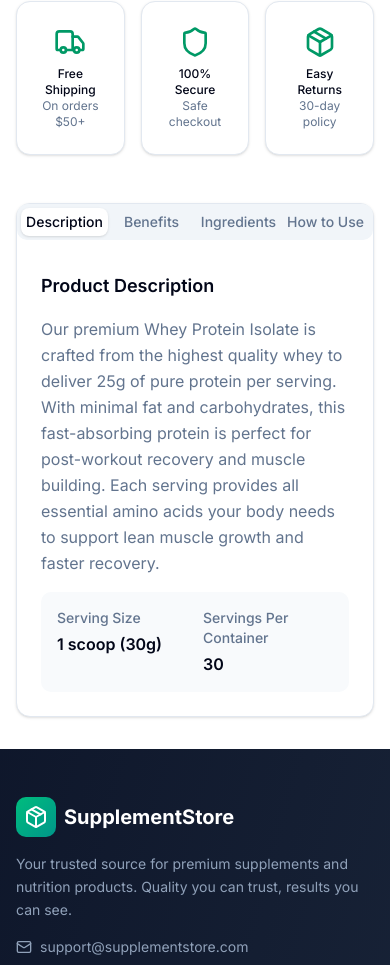
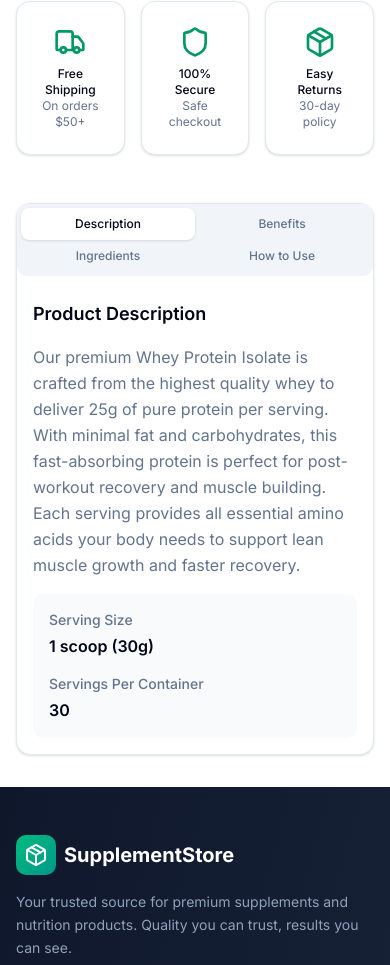
Before and after one commit to patricio0312rev/topflight-app, a Next.js app: page /products/1 in a window 390 px wide. Shown: the part 1172-2137 px from the top of the page. Built offline with nearby package versions, Linux system fonts and the light colour scheme.

Commit message:
fix: mobile tabs on product details

```diff
--- a/app/products/[id]/page.tsx
+++ b/app/products/[id]/page.tsx
@@ -256,14 +256,34 @@ export default function ProductDetailsPage() {
           {/* Product Details Tabs */}
           <Card>
             <Tabs defaultValue="description" className="w-full">
-              <TabsList className="w-full grid grid-cols-4 h-auto">
-                <TabsTrigger value="description">Description</TabsTrigger>
-                <TabsTrigger value="benefits">Benefits</TabsTrigger>
-                <TabsTrigger value="ingredients">Ingredients</TabsTrigger>
-                <TabsTrigger value="directions">How to Use</TabsTrigger>
+              <TabsList className="w-full grid grid-cols-2 md:grid-cols-4 h-auto p-1">
+                <TabsTrigger
+                  value="description"
+                  className="text-xs sm:text-sm py-2 px-2"
+                >
+                  Description
+                </TabsTrigger>
+                <TabsTrigger
+                  value="benefits"
+                  className="text-xs sm:text-sm py-2 px-2"
+                >
+                  Benefits
+                </TabsTrigger>
+                <TabsTrigger
+                  value="ingredients"
+                  className="text-xs sm:text-sm py-2 px-2"
+                >
+                  Ingredients
+                </TabsTrigger>
+                <TabsTrigger
+                  value="directions"
+                  className="text-xs sm:text-sm py-2 px-2"
+                >
+                  How to Use
+                </TabsTrigger>
               </TabsList>
 
-              <TabsContent value="description" className="p-6">
+              <TabsContent value="description" className="p-4 sm:p-6">
                 <h3 className="text-lg font-semibold mb-4">
                   Product Description
                 </h3>
@@ -271,7 +291,7 @@ export default function ProductDetailsPage() {
                   {product.longDescription}
                 </p>
                 <div className="bg-slate-50 p-4 rounded-lg">
-                  <div className="grid grid-cols-2 gap-4">
+                  <div className="grid grid-cols-1 sm:grid-cols-2 gap-4">
                     <div>
                       <p className="text-sm font-medium text-muted-foreground mb-1">
                         Serving Size
@@ -290,32 +310,34 @@ export default function ProductDetailsPage() {
                 </div>
               </TabsContent>
 
-              <TabsContent value="benefits" className="p-6">
+              <TabsContent value="benefits" className="p-4 sm:p-6">
                 <h3 className="text-lg font-semibold mb-4">Key Benefits</h3>
                 <ul className="space-y-3">
                   {product.benefits.map((benefit, index) => (
                     <li key={index} className="flex items-start gap-3">
                       <Check className="h-5 w-5 text-emerald-600 flex-shrink-0 mt-0.5" />
-                      <span className="text-muted-foreground">{benefit}</span>
+                      <span className="text-muted-foreground text-sm sm:text-base">
+                        {benefit}
+                      </span>
                     </li>
                   ))}
                 </ul>
               </TabsContent>
 
-              <TabsContent value="ingredients" className="p-6">
+              <TabsContent value="ingredients" className="p-4 sm:p-6">
                 <h3 className="text-lg font-semibold mb-4">Ingredients</h3>
                 <div className="bg-slate-50 p-4 rounded-lg">
-                  <p className="text-muted-foreground">
+                  <p className="text-muted-foreground text-sm sm:text-base">
                     {product.ingredients.join(", ")}
                   </p>
                 </div>
               </TabsContent>
 
-              <TabsContent value="directions" className="p-6">
+              <TabsContent value="directions" className="p-4 sm:p-6">
                 <h3 className="text-lg font-semibold mb-4">
                   Directions for Use
                 </h3>
-                <p className="text-muted-foreground mb-6">
+                <p className="text-muted-foreground mb-6 text-sm sm:text-base">
                   {product.directions}
                 </p>
 
```
